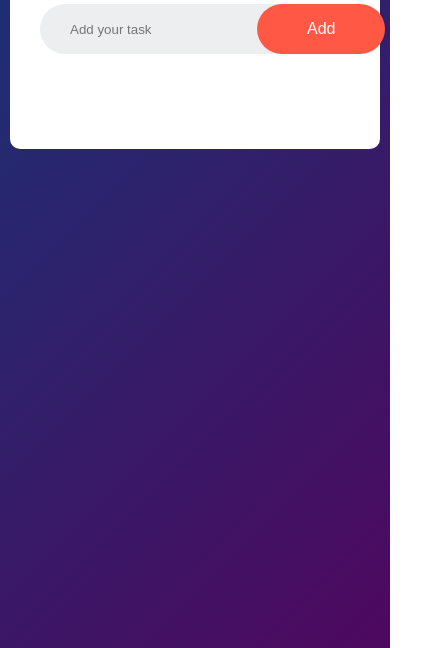
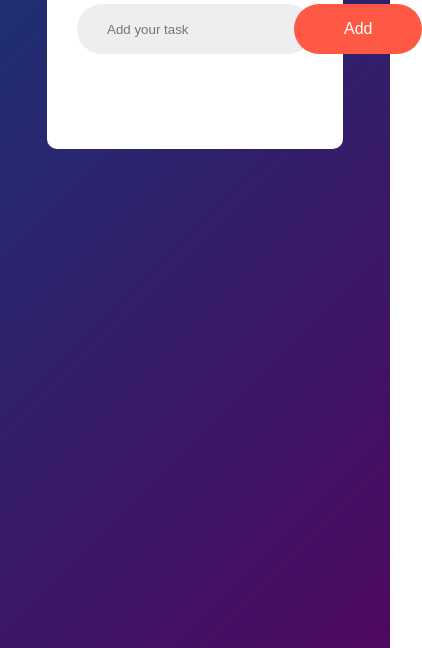
Before and after one commit to sayan6823/To-Do-List, a plain HTML site: page index.html in a window 390 px wide. Shown: the part 196-844 px from the top of the page, 422 px wide, since content can reach past the window. Drawn offline with Linux system fonts and the light colour scheme.

Commit message:
added media queries

```diff
--- a/style.css
+++ b/style.css
@@ -111,3 +111,10 @@ ul li span{
 ul li span:hover{
     background: #edeef0;
 }
+
+
+@media screen and (max-width:768px){
+    .todo-app{
+        width:80%;
+    }
+}
```
